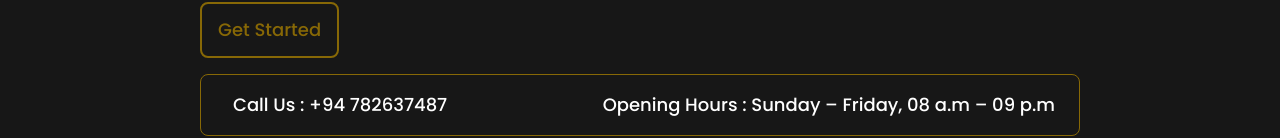
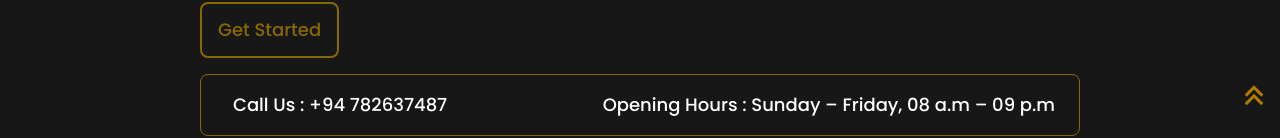
Before and after one commit to PawaniMekhala/mr_barber, a React (Create React App) app: page / in a window 1280 px wide. Shown: the part 666-804 px from the top of the page. Built offline with nearby package versions, Linux system fonts and the light colour scheme; a web font is replaced by a local one.

Commit message:
feat: add back to home arrow to app.js

```diff
--- a/src/App.js
+++ b/src/App.js
@@ -9,6 +9,7 @@ import Pricing from "./components/Pricing";
 // import Test from "./components/Test";
 import Review from "./components/Review";
 import AppointmentForm from "./components/AppointmentForm";
+import BackToHomeArrow from "./components/BackToHomeArrow";
 
 
 function App() {
@@ -25,6 +26,7 @@ function App() {
       <AppointmentForm/>
       {/* <Test/> */}
       <Footer />
+      <BackToHomeArrow />
     </div>
   );
 }
```
